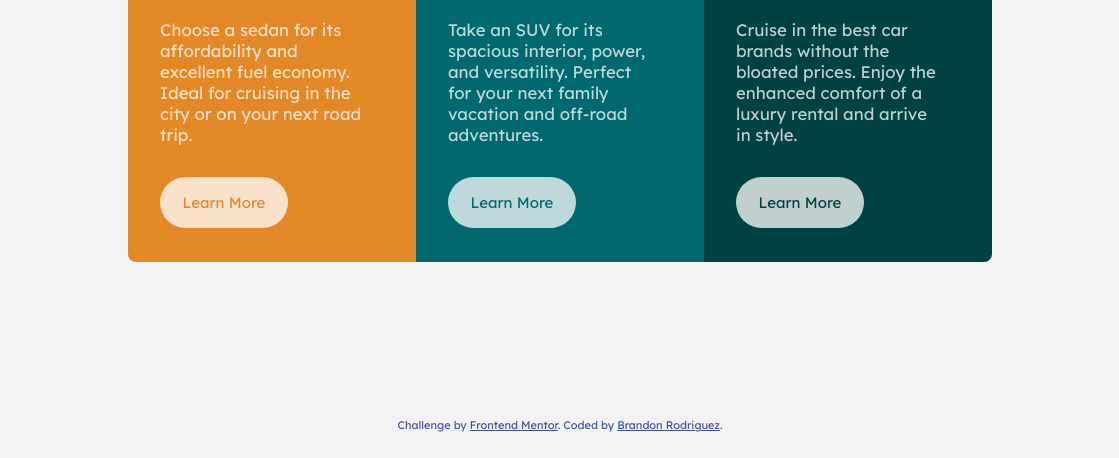
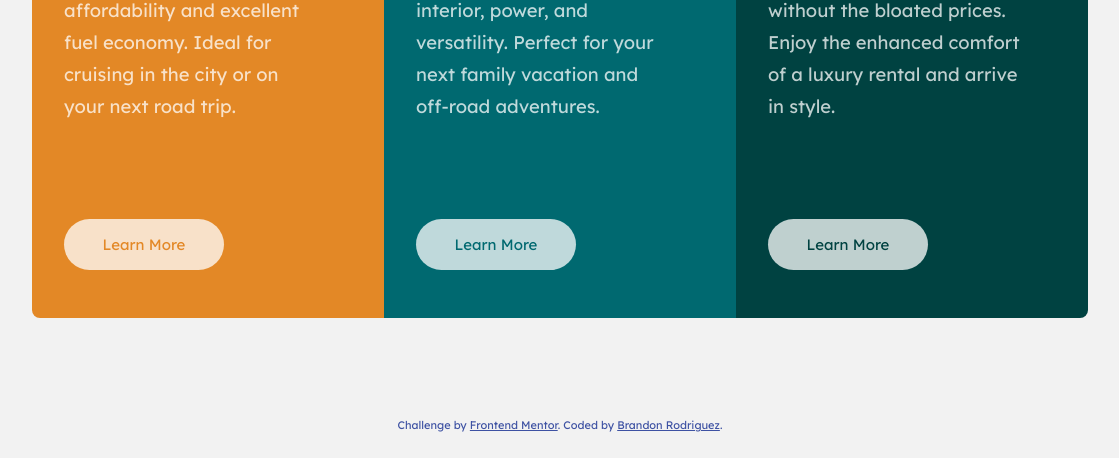
Before and after one commit to Mizunen/3-column-preview-card-with-flexbox, a plain HTML site: page index.html in a window 1536 px wide. Shown: the part 342-800 px from the top of the page, without its empty margins (208-1327 px from the left). Drawn offline with Linux system fonts and the light colour scheme.

Commit message:
Add more styles to media query
resize cards in desktop view

```diff
--- a/styles.css
+++ b/styles.css
@@ -119,6 +119,12 @@ footer{
         justify-content: center;
     }
 
+    .card{
+        width: 22rem;
+        height: 35rem;
+
+    }
+
     .card:nth-of-type(1){
         border-radius: 0.5rem 0 0 0.5rem;
     }
@@ -131,4 +137,14 @@ footer{
         margin-left: 0;
     }
 
+    .description{
+        line-height: 2rem;
+        font-size: 1.15rem;
+    }
+
+    .learn-btn{
+        width: 10rem;
+        margin-top: 6rem;
+
+    }
 }
```
